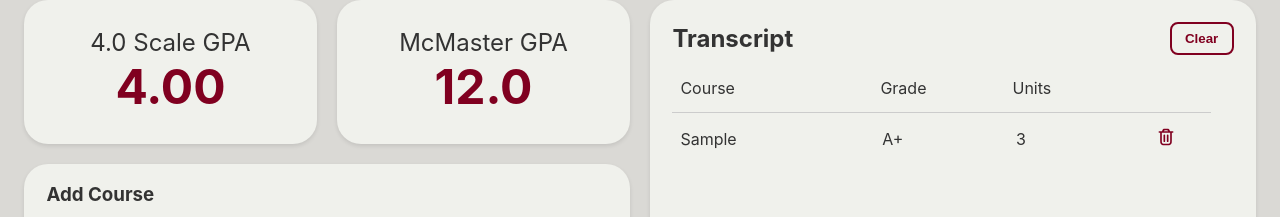
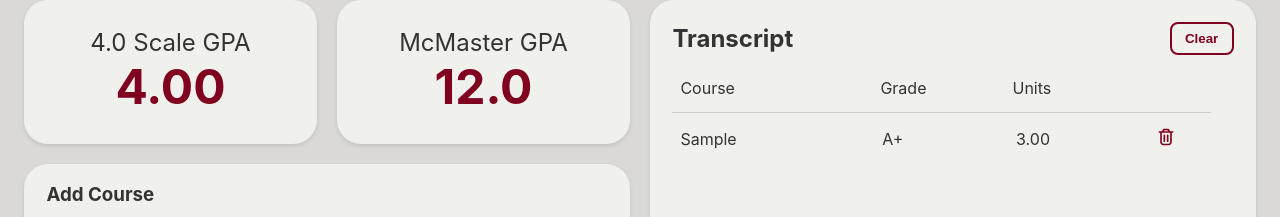
Before and after one commit to macgrades/macgrades.github.io, a React (Create React App) app: page / in a window 1280 px wide. Both pictures are taken after typing "Sample" into the empty fields and a click on the button "Add Course". Shown: the part 124-341 px from the top of the page. Built offline with nearby package versions, Linux system fonts and the light colour scheme; a web font is replaced by a local one.

Commit message:
Fix course list units display to 2 decimals

```diff
--- a/src/Components/Home/CourseList.jsx
+++ b/src/Components/Home/CourseList.jsx
@@ -44,7 +44,9 @@ export default function CourseList() {
             </p>
             <p className="column grade">{course.grade}</p>
             <p className="column units">
-              <span className="truncate">{course.units}</span>
+              <span className="truncate">
+                {parseFloat(course.units).toFixed(2)}
+              </span>
             </p>
             <button
               className="delete-button"
```
